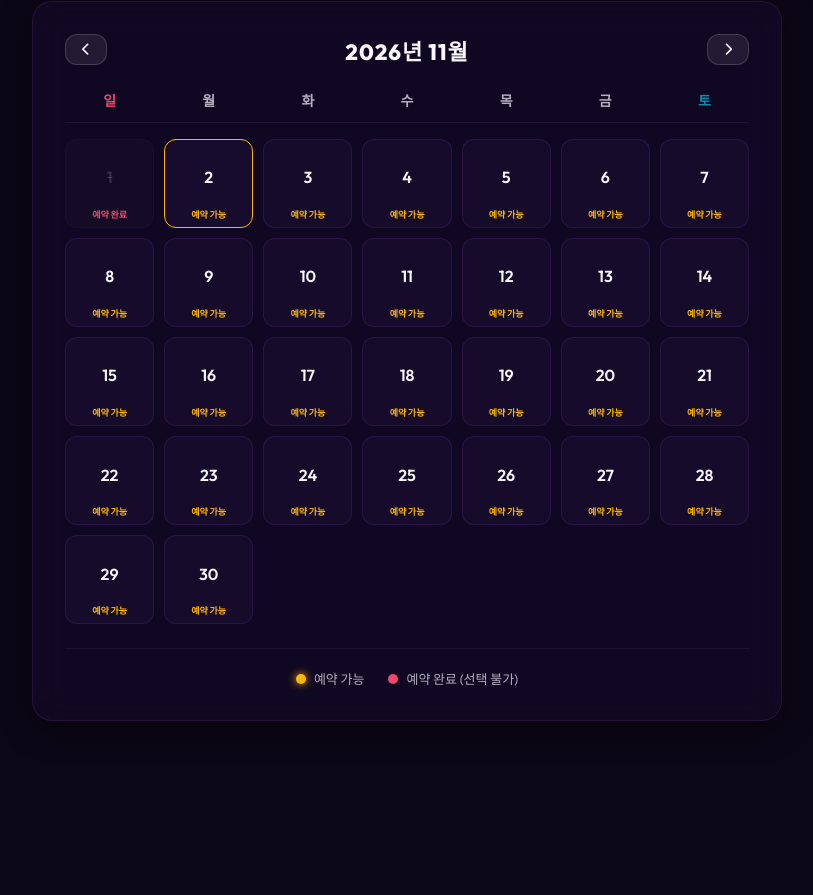
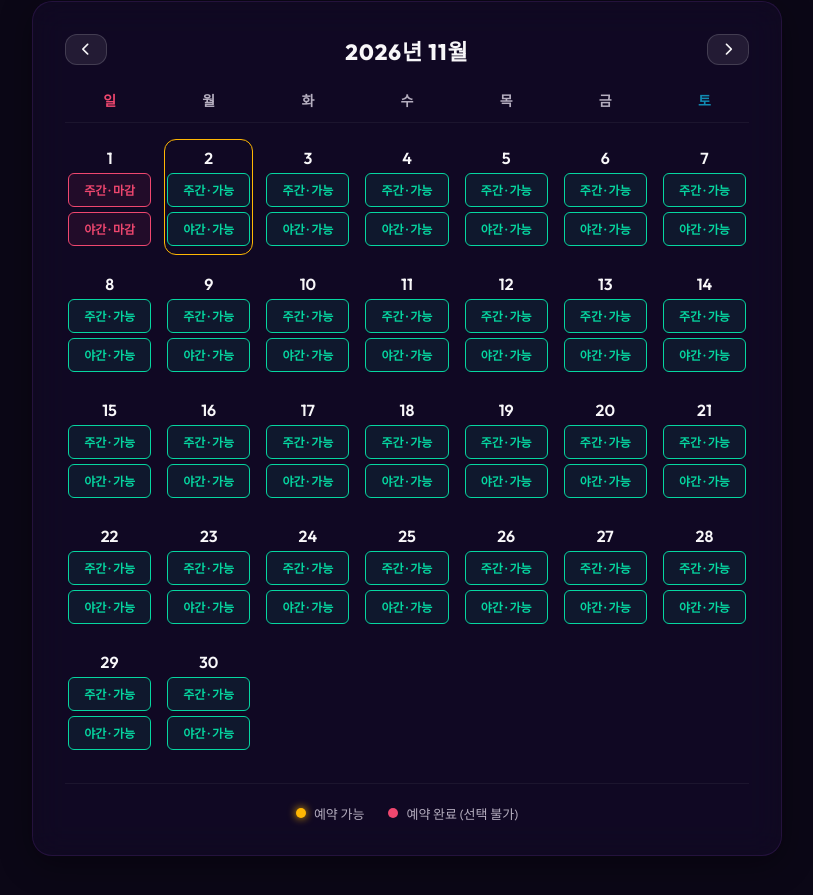
Before and after one commit to wanjunsim3-droid/spongpart, a website built with Vite: page index.html in a window 1280 px wide. Shown: the part 4852-5747 px from the top of the page, without its empty margins (233-1046 px from the left). Built offline with nearby package versions, Linux system fonts and the light colour scheme; no server answers.

Commit message:
Add day and night slot booking to customer reservation pages

```diff
--- a/app.js
+++ b/app.js
@@ -428,6 +428,8 @@ document.addEventListener('DOMContentLoaded', () => {
   function calculatePrice() {
     const isWeekend = dayWeekend.checked;
     const isNight = timeNight.checked;
+    const slotSelect = document.getElementById('booking-time-slot');
+    if (slotSelect) slotSelect.value = isNight ? 'pm' : 'am';
 
     const rangeHint = document.querySelector('.range-hint');
     let minHours = 2;
@@ -510,6 +512,29 @@ document.addEventListener('DOMContentLoaded', () => {
 
   const defaultBookedDates = [];
   let dynamicBookedDates = [];
+  const bookingTimeSlot = document.getElementById('booking-time-slot');
+  function isSlotBooked(date, slot) {
+    return defaultBookedDates.includes(date) || dynamicBookedDates.includes(`${date}:${slot}`);
+  }
+  function updateSlotAvailability() {
+    const date = document.getElementById('booking-date').value;
+    const slot = bookingTimeSlot.value;
+    const past = date < document.getElementById('booking-date').min;
+    const unavailable = past || isSlotBooked(date, slot);
+    const message = unavailable ? '선택한 날짜와 시간대는 예약이 마감되었습니다.' : '선택한 시간대는 예약 신청이 가능합니다.';
+    document.getElementById('booking-slot-status').textContent = message;
+    bookingTimeSlot.setCustomValidity(unavailable ? message : '');
+    for (const option of bookingTimeSlot.options) {
+      option.textContent = `${option.value === 'am' ? '주간 (10:00 - 18:00)' : '야간 (18:00 이후)'}${isSlotBooked(date, option.value) ? ' · 마감' : ''}`;
+    }
+  }
+  bookingTimeSlot.addEventListener('change', () => {
+    timeDay.checked = bookingTimeSlot.value === 'am';
+    timeNight.checked = bookingTimeSlot.value === 'pm';
+    calculatePrice();
+    updateSlotAvailability();
+  });
+  [timeDay, timeNight].forEach(input => input.addEventListener('change', updateSlotAvailability));
 
   function copyTextToClipboard(text) {
     if (navigator.clipboard && window.isSecureContext) {
@@ -552,6 +577,7 @@ document.addEventListener('DOMContentLoaded', () => {
     bookingDateInput.value = `${yyyy}-${mm}-${dd}`;
     bookingDateInput.min = `${yyyy}-${mm}-${dd}`;
 
+    bookingDateInput.addEventListener('change', updateSlotAvailability);
     bookingDateInput.addEventListener('click', () => {
       if (typeof bookingDateInput.showPicker === 'function') {
         try {
@@ -564,6 +590,8 @@ document.addEventListener('DOMContentLoaded', () => {
   }
 
   function openBookingModal() {
+    calculatePrice();
+    updateSlotAvailability();
     if (bookingForm) bookingForm.style.display = 'block';
     if (bookingSuccessView) bookingSuccessView.style.display = 'none';
     bookingModal.classList.add('active');
@@ -619,9 +647,9 @@ document.addEventListener('DOMContentLoaded', () => {
     const note = document.getElementById('booking-note').value || '없음';
     const summaryPrice = modalSummaryPrice.textContent;
 
-    const totalBooked = [...defaultBookedDates, ...dynamicBookedDates];
-    if (totalBooked.includes(date)) {
-      alert("⚠️ 선택하신 날짜는 이미 예약이 마감되었습니다. 다른 날짜를 선택해 주세요.");
+    const timeSlot = bookingTimeSlot.value;
+    if (date < bookingDateInput.min || isSlotBooked(date, timeSlot)) {
+      alert("⚠️ 선택하신 날짜와 시간대는 예약이 마감되었습니다. 다른 시간대를 선택해 주세요.");
       return;
     }
 
@@ -629,6 +657,7 @@ document.addEventListener('DOMContentLoaded', () => {
       name: name,
       phone: phone,
       date: date,
+      timeSlot,
       guests: guests,
       note: note,
       price: summaryPrice,
@@ -665,6 +694,7 @@ document.addEventListener('DOMContentLoaded', () => {
 • 예약자: ${name}님
 • 연락처: ${phone}
 • 이용 날짜: ${date}
+• 이용 시간대: ${timeSlot === 'am' ? '주간' : '야간'}
 • 이용 인원: ${guests}명
 • 예상 금액: ₩${summaryPrice}
 • 추가 요청사항: ${note}
@@ -879,7 +909,8 @@ document.addEventListener('DOMContentLoaded', () => {
     const values = Array.isArray(dataObjOrArr) ? dataObjOrArr : Object.values(dataObjOrArr);
     values.forEach((res) => {
       if (res && res.status === 'confirmed' && res.date) {
-        dates.add(res.date);
+        const slots = res.timeSlot === 'am' || res.timeSlot === 'pm' ? [res.timeSlot] : ['am', 'pm'];
+        slots.forEach(slot => dates.add(`${res.date}:${slot}`));
       }
     });
     return Array.from(dates);
@@ -906,6 +937,7 @@ document.addEventListener('DOMContentLoaded', () => {
       ...localDates
     ]));
     renderCalendar();
+    updateSlotAvailability();
   }
 
   async function refreshCloudBookedDates() {
@@ -968,7 +1000,6 @@ document.addEventListener('DOMContentLoaded', () => {
     const today = new Date();
     const todayStr = `${today.getFullYear()}-${String(today.getMonth() + 1).padStart(2, '0')}-${String(today.getDate()).padStart(2, '0')}`;
 
-    const totalBookedDates = [...defaultBookedDates, ...dynamicBookedDates];
 
     for (let i = 0; i < firstDayIndex; i++) {
       const emptyCell = document.createElement('div');
@@ -978,8 +1009,10 @@ document.addEventListener('DOMContentLoaded', () => {
 
     for (let day = 1; day <= lastDate; day++) {
       const dayCell = document.createElement('div');
-      dayCell.className = 'calendar-day-cell';
-      dayCell.textContent = day;
+      dayCell.className = 'calendar-day-cell booking-day-cell';
+      const dayLabel = document.createElement('span');
+      dayLabel.textContent = day;
+      dayCell.appendChild(dayLabel);
 
       const formattedMonth = String(currentMonth + 1).padStart(2, '0');
       const formattedDay = String(day).padStart(2, '0');
@@ -992,25 +1025,21 @@ document.addEventListener('DOMContentLoaded', () => {
       const cellDateObj = new Date(currentYear, currentMonth, day);
       const todayDateObj = new Date(today.getFullYear(), today.getMonth(), today.getDate());
 
-      if (cellDateObj < todayDateObj || totalBookedDates.includes(dateStr)) {
-        dayCell.classList.add('status-booked');
-      } else {
-        dayCell.classList.add('status-available');
-
-        dayCell.addEventListener('click', () => {
-          const bookingDateInput = document.getElementById('booking-date');
-          const bookingModal = document.getElementById('booking-modal');
-
-          if (bookingDateInput) {
-            bookingDateInput.value = dateStr;
-          }
-          if (bookingModal) {
-            if (bookingForm) bookingForm.style.display = 'block';
-            if (bookingSuccessView) bookingSuccessView.style.display = 'none';
-            bookingModal.classList.add('active');
-            document.body.style.overflow = 'hidden';
-          }
+      for (const [slot, label] of [['am', '주간'], ['pm', '야간']]) {
+        const button = document.createElement('button');
+        const unavailable = cellDateObj < todayDateObj || isSlotBooked(dateStr, slot);
+        button.type = 'button';
+        button.className = 'booking-calendar-slot ' + (unavailable ? 'slot-booked' : 'slot-available');
+        button.textContent = `${label} · ${unavailable ? '마감' : '가능'}`;
+        button.disabled = unavailable;
+        button.setAttribute('aria-label', `${dateStr} ${button.textContent}`);
+        button.addEventListener('click', () => {
+          bookingDateInput.value = dateStr;
+          timeDay.checked = slot === 'am';
+          timeNight.checked = slot === 'pm';
+          openBookingModal();
         });
+        dayCell.appendChild(button);
       }
 
       calendarDaysGrid.appendChild(dayCell);
--- a/index.html
+++ b/index.html
@@ -497,6 +497,14 @@
           </div>
         </div>
         <div class="form-group">
+          <label for="booking-time-slot">예약 시간대</label>
+          <select id="booking-time-slot" required>
+            <option value="am">주간 (10:00 - 18:00)</option>
+            <option value="pm">야간 (18:00 이후)</option>
+          </select>
+          <p id="booking-slot-status" role="status" style="font-size: 13px; margin-top: 8px;"></p>
+        </div>
+        <div class="form-group">
           <label for="booking-note">추가 요청사항</label>
           <textarea id="booking-note" rows="3" placeholder="기타 필요한 세부 요청사항을 입력해주세요. (예: 마이크 추가, 바베큐 셋업 등)"></textarea>
         </div>
--- a/styles.css
+++ b/styles.css
@@ -1551,3 +1551,28 @@ input[type="date"]::-webkit-calendar-picker-indicator:hover {
     font-size: 18px;
   }
 }
+
+
+/* 시간대별 예약 달력 */
+.booking-day-cell {
+  aspect-ratio: auto;
+  min-width: 0;
+  flex-direction: column;
+  gap: 5px;
+  padding: 8px 2px;
+}
+.booking-calendar-slot {
+  width: 100%;
+  min-height: 34px;
+  padding: 4px 1px;
+  border: 1px solid currentColor;
+  border-radius: 6px;
+  font: inherit;
+  font-size: clamp(9px, 1.8vw, 12px);
+  white-space: nowrap;
+  cursor: pointer;
+}
+.booking-calendar-slot.slot-available { color: #06d6a0; background: rgba(6,214,160,.08); }
+.booking-calendar-slot.slot-booked { color: #ef476f; background: rgba(239,71,111,.08); cursor: default; }
+.booking-calendar-slot:focus-visible { outline: 2px solid white; outline-offset: 2px; }
+#booking-time-slot { width: 100%; padding: 12px; border: 1px solid var(--border-glass); border-radius: 8px; background: #130c25; color: #fff; font: inherit; }
```
Also changed, not shown: admin.html (+1 -1 lines), admin.js (+5 -5 lines), ddanddara.html (+8 -0 lines).
